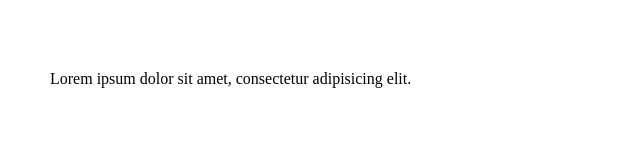
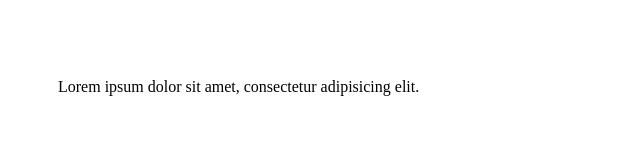
Before and after one commit to Floens/Cursors, a website: page html/cursors.html in a window 1280 px wide. Shown: the whole page, without its empty margins (0-640 px from the left). Drawn offline with Linux system fonts and the light colour scheme; files that its build step writes are made by us from their sources.

Commit message:
Tweak css

```diff
--- a/css/cursors.css
+++ b/css/cursors.css
@@ -1,19 +1,3 @@
-html {
-    overflow: hidden;
-}
-
-html, body {
-    padding: 0;
-    margin: 0;
-    border: 0;
-    width: 100%;
-    height: 100%;
-    -webkit-user-select: none;
-    -moz-user-select: none;
-    -ms-user-select: none;
-    user-select: none;
-}
-
 #controls {
     width: 100%;
     height: 20px;
@@ -30,7 +14,3 @@ html, body {
     margin: 0;
     outline: 0;
 }
-
-.clear {
-    clear: both;
-}
```
